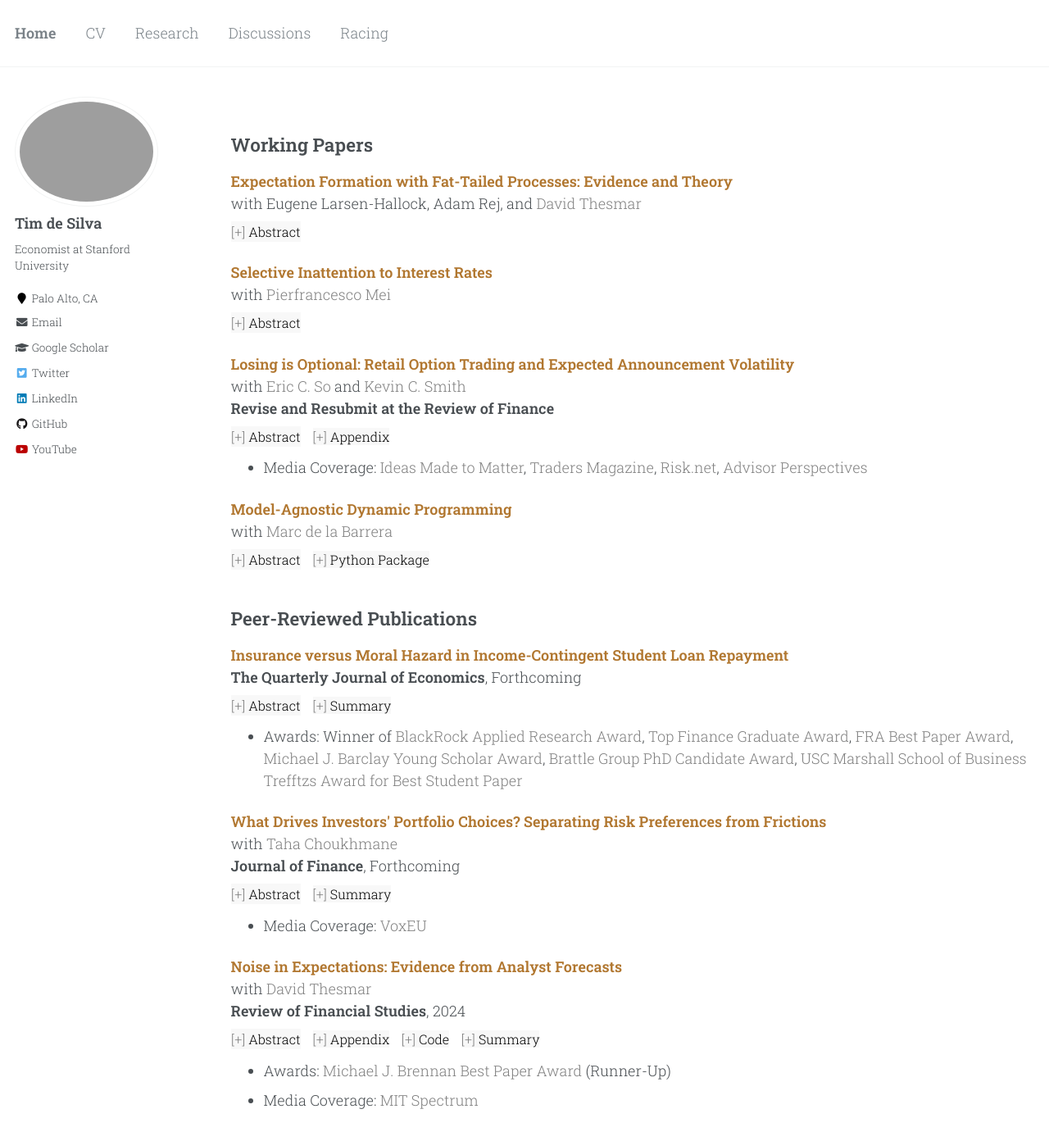
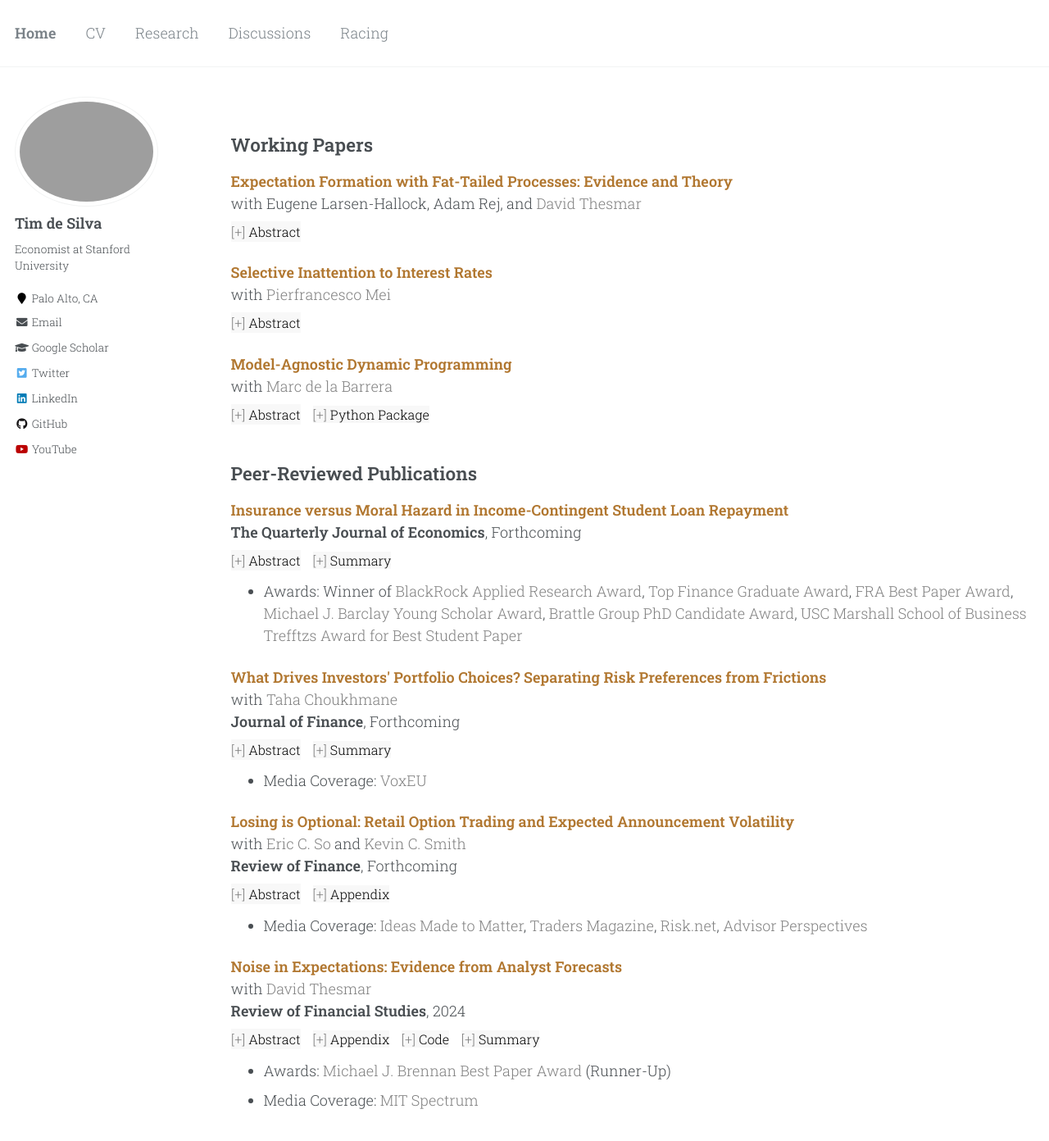
Before and after one commit to timhdesilva/timhdesilva.github.io, a Jekyll site: the page built from _pages/research.html, in a window 1280 px wide and 1400 px high. Shown: the top 1392 px of the window at 82% size. Built offline with Jekyll 4.4.1, drawn with Linux system fonts in a browser that asks for light colours.

Commit message:
update cv and research

```diff
--- a/_pages/research.html
+++ b/_pages/research.html
@@ -78,21 +78,6 @@ author_profile: true
 </div>
 
 <p>
-    <a style="text-decoration:none; color:rgb(177, 119, 48); font-weight:bold" href="http://timhdesilva.github.io/files/papers/losing_optional.pdf">Losing is Optional: Retail Option Trading and Expected Announcement Volatility</a>
-    <br>with <a style="text-decoration:none; color:gray" href="https://mitmgmtfaculty.mit.edu/eso/">Eric C. So</a> and <a style="text-decoration:none; color:gray" href="https://ksmith142.github.io/">Kevin C. Smith</a>
-    <br><strong>Revise and Resubmit at the Review of Finance</strong>
-    <br>
-      <button class="abstract-button" data-target="losing" style="margin-top: 8px; margin-right: 10px;">Abstract</button>
-      <a style="text-decoration:none; background-color:#f8f8f8; font-size: 16px; font-family: Roboto Slab, serif;" href="http://timhdesilva.github.io/files/papers/losing_optional_appendix.pdf"><span style="color: gray;">[+]</span> <span style="color:black;">Appendix</span></a>
-    <ul style="margin-top: -12px">
-      <li>Media Coverage: <a style="text-decoration:none; color:gray" href="https://mitsloan.mit.edu/ideas-made-to-matter/retail-investors-lose-big-options-markets-research-shows">Ideas Made to Matter</a>, <a style="text-decoration:none; color:gray" href="https://www.tradersmagazine.com/am/what-motivates-retail-options-traders/">Traders Magazine</a>, <a style="text-decoration:none; color:gray" href="https://www.risk.net/investing/7954462/its-amateur-hour-how-retail-traders-upended-options-market">Risk.net</a>, <a style="text-decoration:none; color:gray" href="https://www.advisorperspectives.com/articles/2023/02/19/the-wealth-destroying-behavior-of-retail-option-trading">Advisor Perspectives</a></li>
-    </ul>
-</p>
-<div id="losing" class="abstract-content">
-  We document the growth of retail options trading and provide evidence that retail investors are drawn to options by anticipated spikes in volatility. Retail investors purchase options in a concentrated fashion before earnings announcements, particularly those with greater expected abnormal volatility. Comparing across asset markets, we also find retail investors disproportionately trade options over stocks as anticipated announcement volatility increases. In doing so, retail investors display a trio of wealth-depleting behaviors: they overpay for options relative to realized volatility, incur enormous bid-ask spreads, and sluggishly respond to announcements. These translate to retail losses of 5-to-9% on average, and 10-to-14% for high expected volatility announcements.
-</div>
-
-<p>
   <a style="text-decoration:none; color:rgb(177, 119, 48); font-weight:bold" href="http://timhdesilva.github.io/files/papers/agnostic_dp.pdf">Model-Agnostic Dynamic Programming</a>
   <br>with <a style="text-decoration:none; color:gray" href="https://economics.mit.edu/people/phd-students/marc-de-la-barrera-i-bardalet">Marc de la Barrera</a>
   <br>
@@ -132,6 +117,21 @@ author_profile: true
 </p>
 <div id="pref_fric" class="abstract-content">
 We study the role of risk preferences and frictions in portfolio choice using variation in 401(k) default options. Patterns of active choice in response to different default funds imply that, absent participation frictions, 94% of investors prefer holding stocks, with an equity share of retirement wealth declining with age---patterns markedly different from observed allocations. We use this quasi-experiment to estimate a life-cycle model and find a relative risk aversion of 2.5, EIS of 0.25, and $160 portfolio adjustment cost. The results suggest that low levels of stock market participation in retirement accounts are due to participation frictions rather than nonstandard preferences such as loss aversion.
+</div>
+
+<p>
+    <a style="text-decoration:none; color:rgb(177, 119, 48); font-weight:bold" href="http://timhdesilva.github.io/files/papers/losing_optional.pdf">Losing is Optional: Retail Option Trading and Expected Announcement Volatility</a>
+    <br>with <a style="text-decoration:none; color:gray" href="https://mitmgmtfaculty.mit.edu/eso/">Eric C. So</a> and <a style="text-decoration:none; color:gray" href="https://ksmith142.github.io/">Kevin C. Smith</a>
+    <br><strong>Review of Finance</strong>, Forthcoming
+    <br>
+      <button class="abstract-button" data-target="losing" style="margin-top: 8px; margin-right: 10px;">Abstract</button>
+      <a style="text-decoration:none; background-color:#f8f8f8; font-size: 16px; font-family: Roboto Slab, serif;" href="http://timhdesilva.github.io/files/papers/losing_optional_appendix.pdf"><span style="color: gray;">[+]</span> <span style="color:black;">Appendix</span></a>
+    <ul style="margin-top: -12px">
+      <li>Media Coverage: <a style="text-decoration:none; color:gray" href="https://mitsloan.mit.edu/ideas-made-to-matter/retail-investors-lose-big-options-markets-research-shows">Ideas Made to Matter</a>, <a style="text-decoration:none; color:gray" href="https://www.tradersmagazine.com/am/what-motivates-retail-options-traders/">Traders Magazine</a>, <a style="text-decoration:none; color:gray" href="https://www.risk.net/investing/7954462/its-amateur-hour-how-retail-traders-upended-options-market">Risk.net</a>, <a style="text-decoration:none; color:gray" href="https://www.advisorperspectives.com/articles/2023/02/19/the-wealth-destroying-behavior-of-retail-option-trading">Advisor Perspectives</a></li>
+    </ul>
+</p>
+<div id="losing" class="abstract-content">
+  We document the growth of retail options trading and provide evidence that retail investors are drawn to options by anticipated spikes in volatility. Retail investors purchase options in a concentrated fashion before earnings announcements, particularly those with greater expected abnormal volatility. Comparing across asset markets, we also find retail investors disproportionately trade options over stocks as anticipated announcement volatility increases. In doing so, retail investors display a trio of wealth-depleting behaviors: they overpay for options relative to realized volatility, incur enormous bid-ask spreads, and do not close their positions until weeks after announcements. These translate to retail losses of 5-to-9% on average, and 10-to-14% for high expected volatility announcements.
 </div>
 
 <p>
```
Also changed, not shown: 2 other files.
